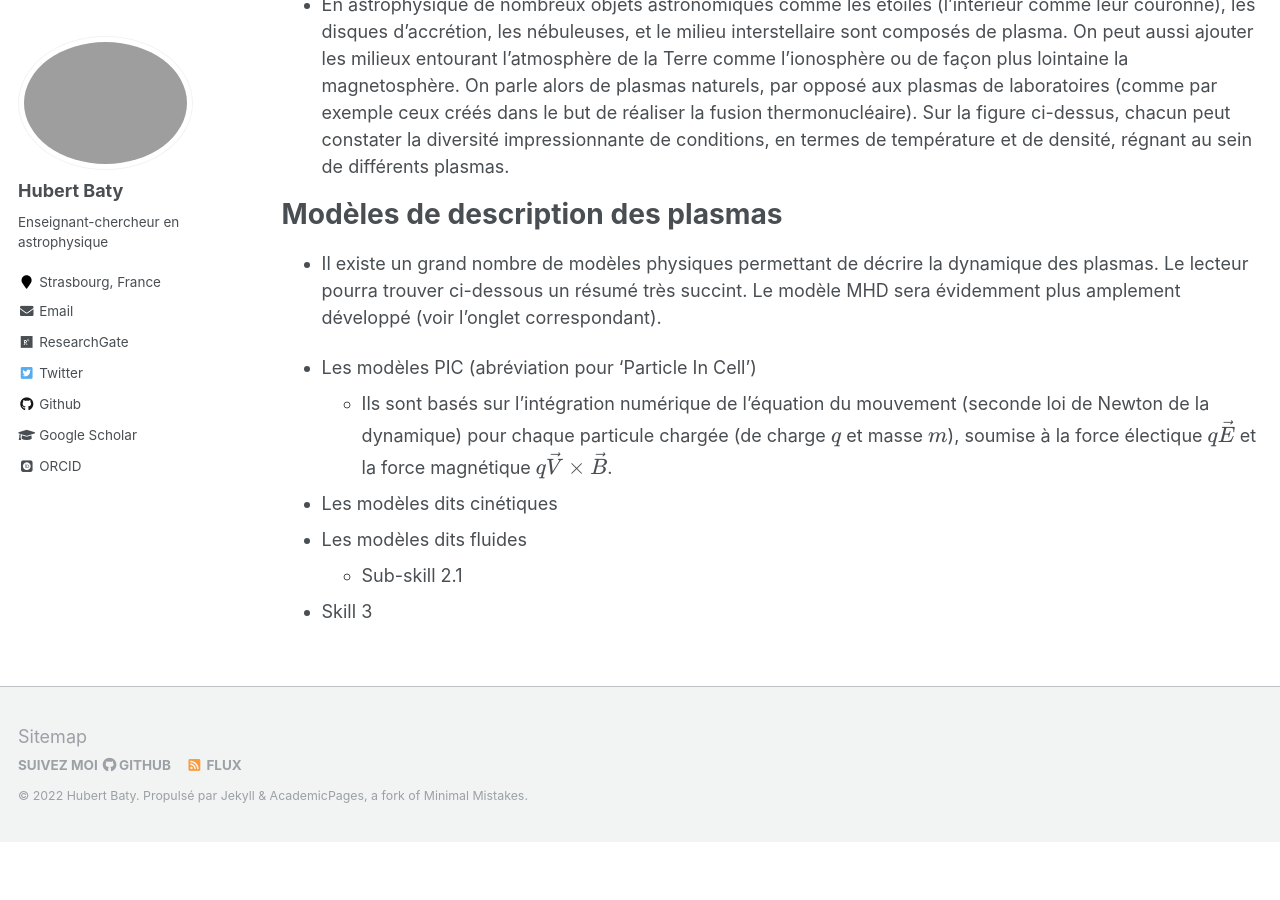
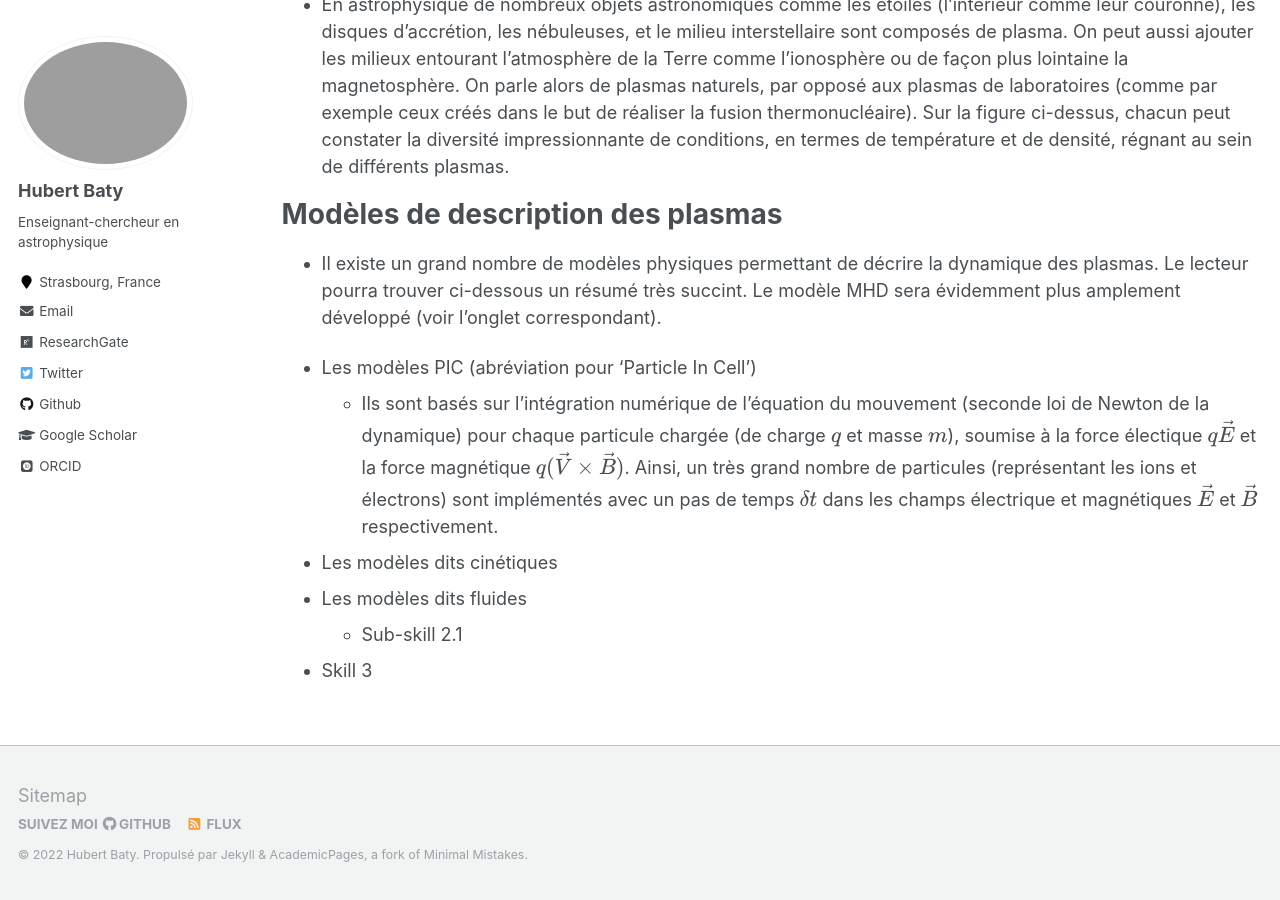
Before and after one commit to hubertbaty/hubertbaty.github.io, a Jekyll site: the page built from _pages/plasma.md, in a window 1280 px wide and 900 px high, scrolled down 2546 px. Built offline with Jekyll 4.4.1, drawn with Linux system fonts in a browser that asks for light colours; some web fonts are replaced; formulas are drawn with MathJax 3; before the commit the page ends 3387 px from its top, so only the background shows below that.

Commit message:
Update plasma.md

```diff
--- a/_pages/plasma.md
+++ b/_pages/plasma.md
@@ -49,7 +49,7 @@ Modèles de description des plasmas
 * Il existe un grand nombre de modèles physiques permettant de décrire la dynamique des plasmas. Le lecteur pourra trouver ci-dessous un résumé très succint. Le modèle MHD sera évidemment plus amplement développé (voir l'onglet correspondant).
 
 * Les modèles PIC (abréviation pour 'Particle In Cell')
-  * Ils sont basés sur l'intégration numérique de l'équation du mouvement (seconde loi de Newton de la dynamique) pour chaque particule chargée (de charge $q$ et masse $m$), soumise à la force électique $q \vec E$ et la force magnétique $q \vec V \times \vec B$.
+  * Ils sont basés sur l'intégration numérique de l'équation du mouvement (seconde loi de Newton de la dynamique) pour chaque particule chargée (de charge $q$ et masse $m$), soumise à la force électique $q \vec E$ et la force magnétique $q (\vec V \times \vec B)$. Ainsi, un très grand nombre de particules (représentant les ions et électrons) sont implémentés avec un pas de temps $\delta t$ dans les champs électrique et magnétiques $\vec E$ et $\vec B$ respectivement.
 * Les modèles dits cinétiques
 * Les modèles dits fluides
   * Sub-skill 2.1
```
